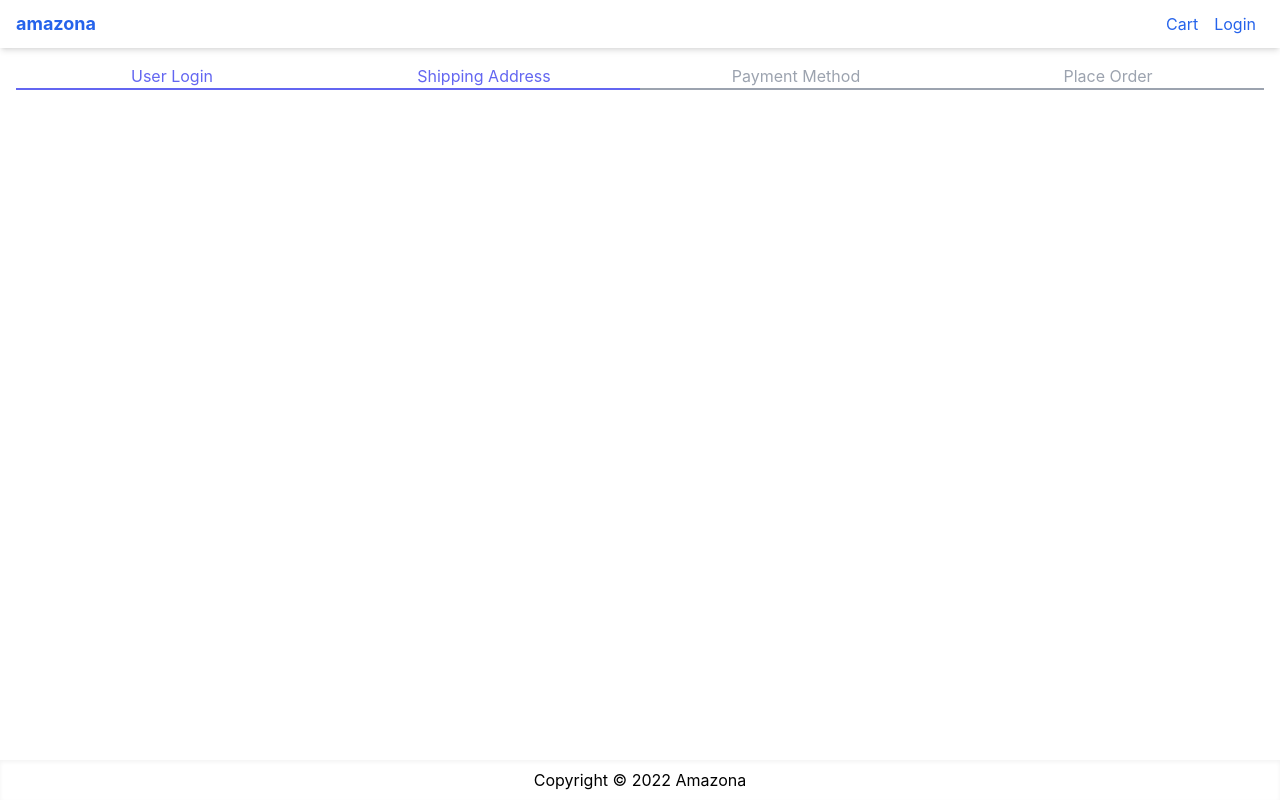
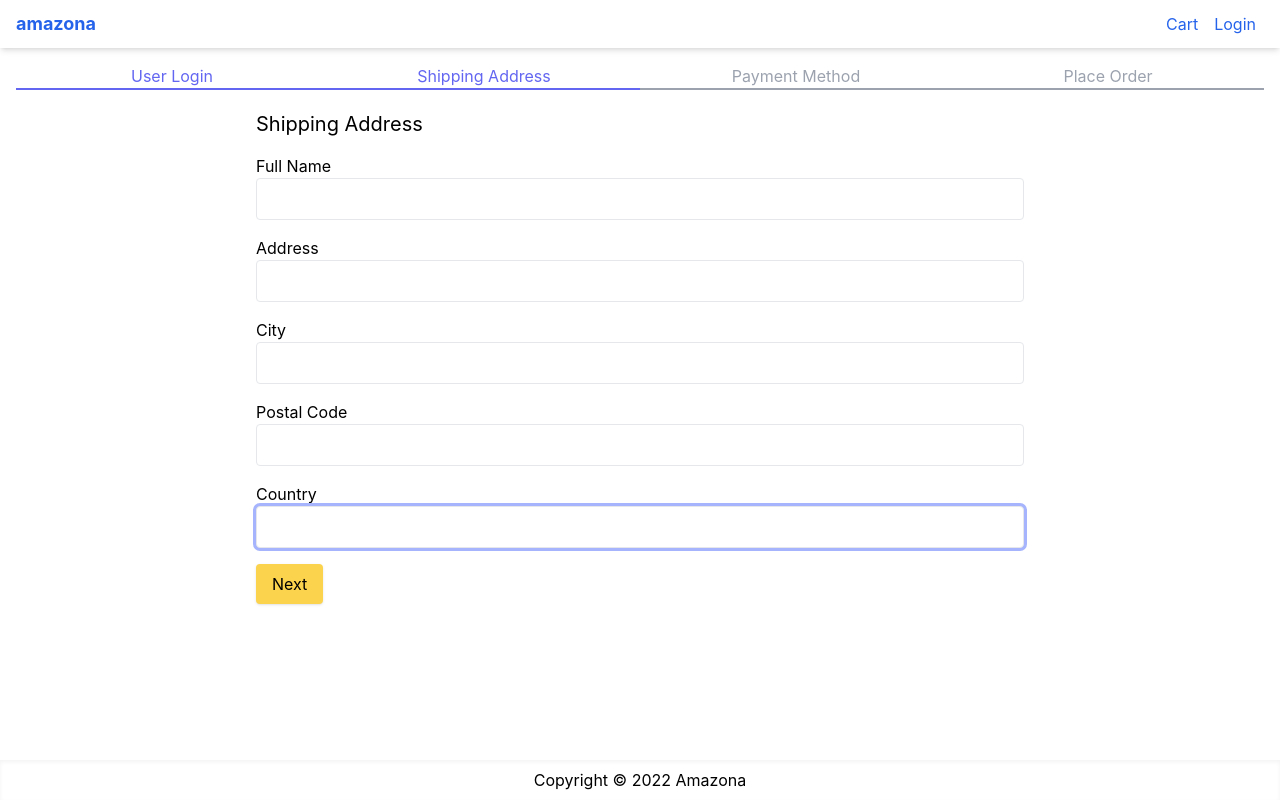
Before and after one commit to leobewater/youtube-next-js-ecommerce-mongo, a Next.js app: page /shipping in a window 1280 px wide. Built offline with nearby package versions, Linux system fonts and the light colour scheme; no server answers.

Commit message:
set up shipping form

```diff
--- a/pages/shipping.js
+++ b/pages/shipping.js
@@ -1,12 +1,109 @@
+import { useForm } from 'react-hook-form';
 import CheckoutWizard from '../components/CheckoutWizard';
 import Layout from '../components/Layout';
 
 function ShippingScreen() {
+  const {
+    handleSubmit,
+    register,
+    formState: { errors },
+    setValues,
+    getValues,
+  } = useForm();
+
+  const submitHandler = () => {};
+
   return (
     <Layout title="Shipping Address">
-        <CheckoutWizard activeStep={1} />
+      <CheckoutWizard activeStep={1} />
+      <form
+        className="mx-auto max-w-screen-md"
+        onClick={handleSubmit(submitHandler)}
+      >
+        <h1 className="mb-4 text-xl">Shipping Address</h1>
+
+        <div className="mb-4">
+          <label htmlFor="fullName">Full Name</label>
+          <input
+            className="w-full"
+            id="fullName"
+            autoFocus
+            {...register('fullName', { required: 'Please enter full name' })}
+          />
+          {errors.fullName && (
+            <div className="text-red-500">{errors.fullName.message}</div>
+          )}
+        </div>
+
+        <div className="mb-4">
+          <label htmlFor="address">Address</label>
+          <input
+            className="w-full"
+            id="address"
+            autoFocus
+            {...register('address', {
+              required: 'Please enter an address',
+              minLength: {
+                value: 3,
+                message: 'Address must be at least 2 characters long',
+              },
+            })}
+          />
+          {errors.address && (
+            <div className="text-red-500">{errors.address.message}</div>
+          )}
+        </div>
+
+        <div className="mb-4">
+          <label htmlFor="address">City</label>
+          <input
+            className="w-full"
+            id="city"
+            autoFocus
+            {...register('city', {
+              required: 'Please enter a city',
+            })}
+          />
+          {errors.city && (
+            <div className="text-red-500">{errors.city.message}</div>
+          )}
+        </div>
+
+        <div className="mb-4">
+          <label htmlFor="postalCode">Postal Code</label>
+          <input
+            className="w-full"
+            id="postalCode"
+            autoFocus
+            {...register('postalCode', {
+              required: 'Please enter a postal code',
+            })}
+          />
+          {errors.postalCode && (
+            <div className="text-red-500">{errors.postalCode.message}</div>
+          )}
+        </div>
+
+        <div className="mb-4">
+          <label htmlFor="country">Country</label>
+          <input
+            className="w-full"
+            id="country"
+            autoFocus
+            {...register('country', {
+              required: 'Please enter a country',
+            })}
+          />
+          {errors.country && (
+            <div className="text-red-500">{errors.country.message}</div>
+          )}
+        </div>
+        <div className="mb-4 flex justify-between">
+          <button className="primary-button">Next</button>
+        </div>
+      </form>
     </Layout>
-  )
+  );
 }
 
-export default ShippingScreen
+export default ShippingScreen;
```
